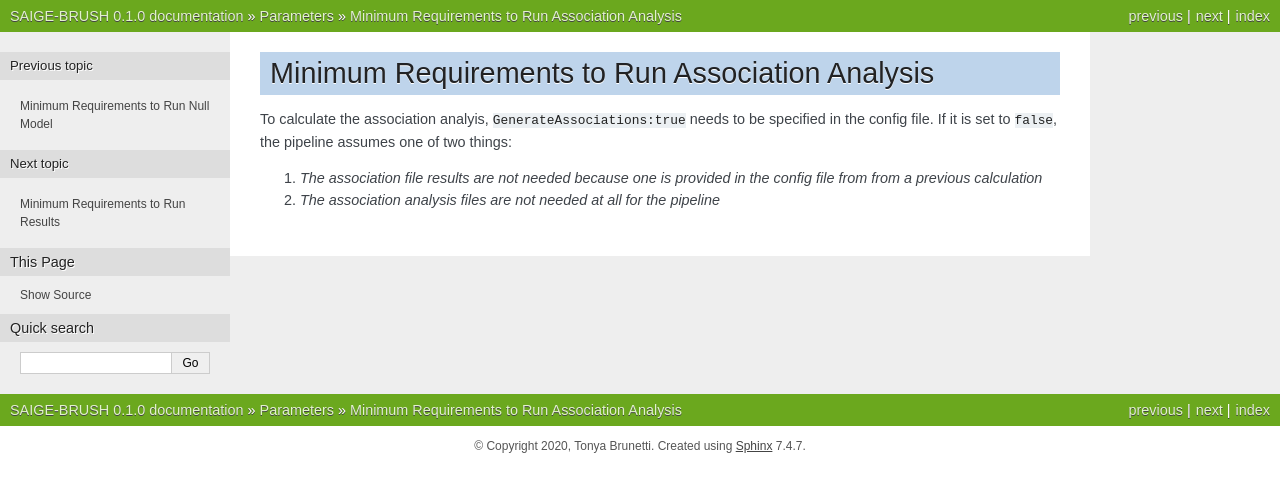
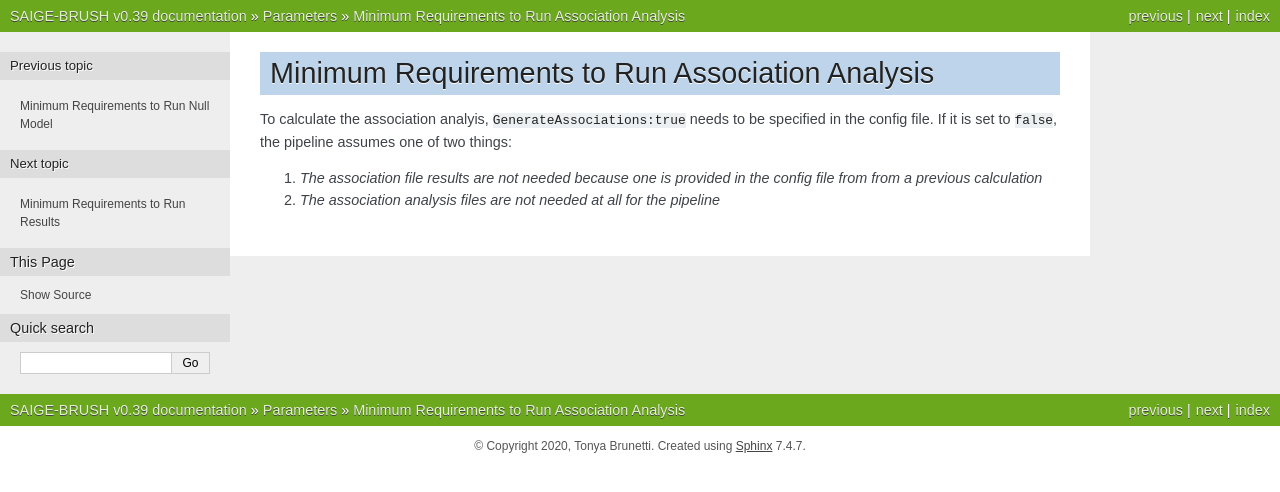
Before and after one commit to tbrunetti/SAIGE-BRUSH, a Sphinx documentation site: the page built from docs/source/assocAnalysisParameters.rst, in a window 1280 px wide. Shown: the top 492 px of the page. Built offline with Sphinx 7.4.7, drawn with Linux system fonts in a browser that asks for light colours.

Commit message:
changed release to match SAIGE version

```diff
--- a/docs/source/conf.py
+++ b/docs/source/conf.py
@@ -22,7 +22,7 @@ copyright = '2020, Tonya Brunetti'
 author = 'Tonya Brunetti'
 
 # The full version, including alpha/beta/rc tags
-release = '0.1.0'
+release = 'v0.39'
 
 
 # -- General configuration ---------------------------------------------------
```
